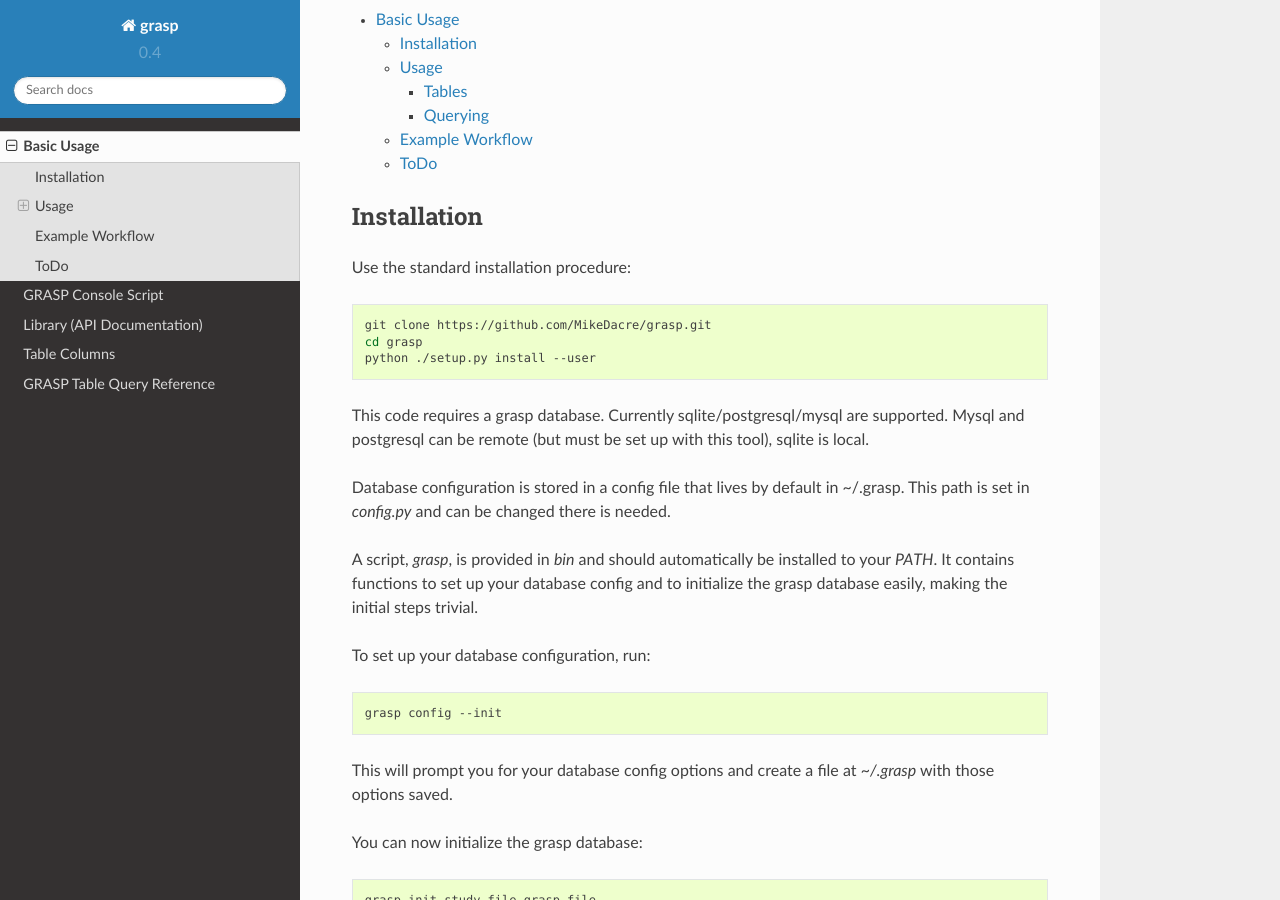
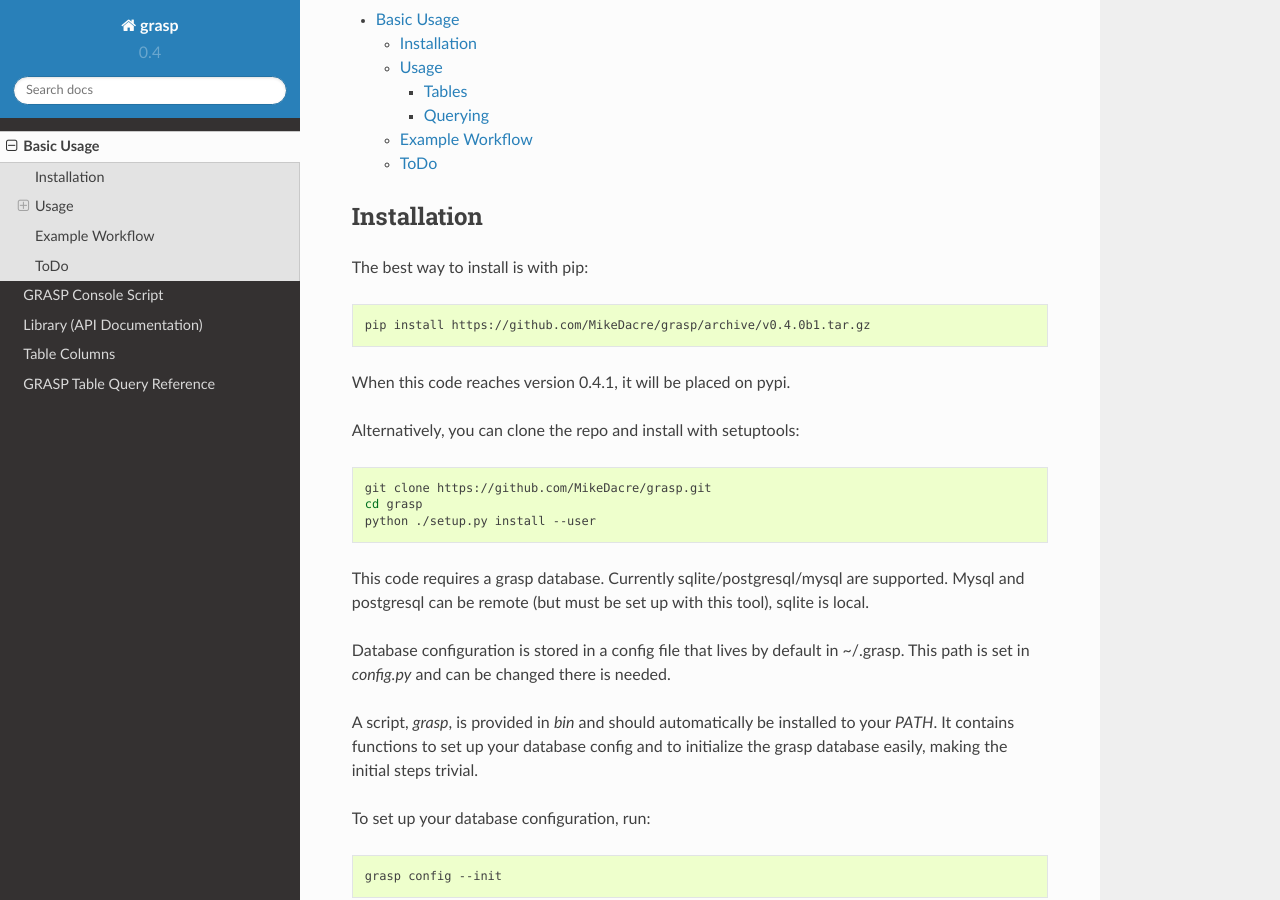
Before and after one commit to MikeDacre/grasp, a Sphinx documentation site: the page built from docs/source/basic_usage.rst, in a window 1280 px wide and 900 px high, scrolled down 764 px. Built offline with Sphinx 7.4.7 and the Read the Docs theme 2.0.0, drawn with Linux system fonts in a browser that asks for light colours; pages that are not in the unit, such as notebooks, are missing from menus.

Commit message:
Updated install instructions

```diff
--- a/docs/source/basic_usage.rst
+++ b/docs/source/basic_usage.rst
@@ -37,7 +37,15 @@
 Installation
 ------------
 
-Use the standard installation procedure:
+The best way to install is with pip:
+
+.. code:: shell
+
+   pip install https://github.com/MikeDacre/grasp/archive/v0.4.0b1.tar.gz
+
+When this code reaches version 0.4.1, it will be placed on pypi.
+
+Alternatively, you can clone the repo and install with setuptools:
 
 .. code:: shell
 
```
Also changed, not shown: README.rst (+9 -1 lines), 1 other file.
